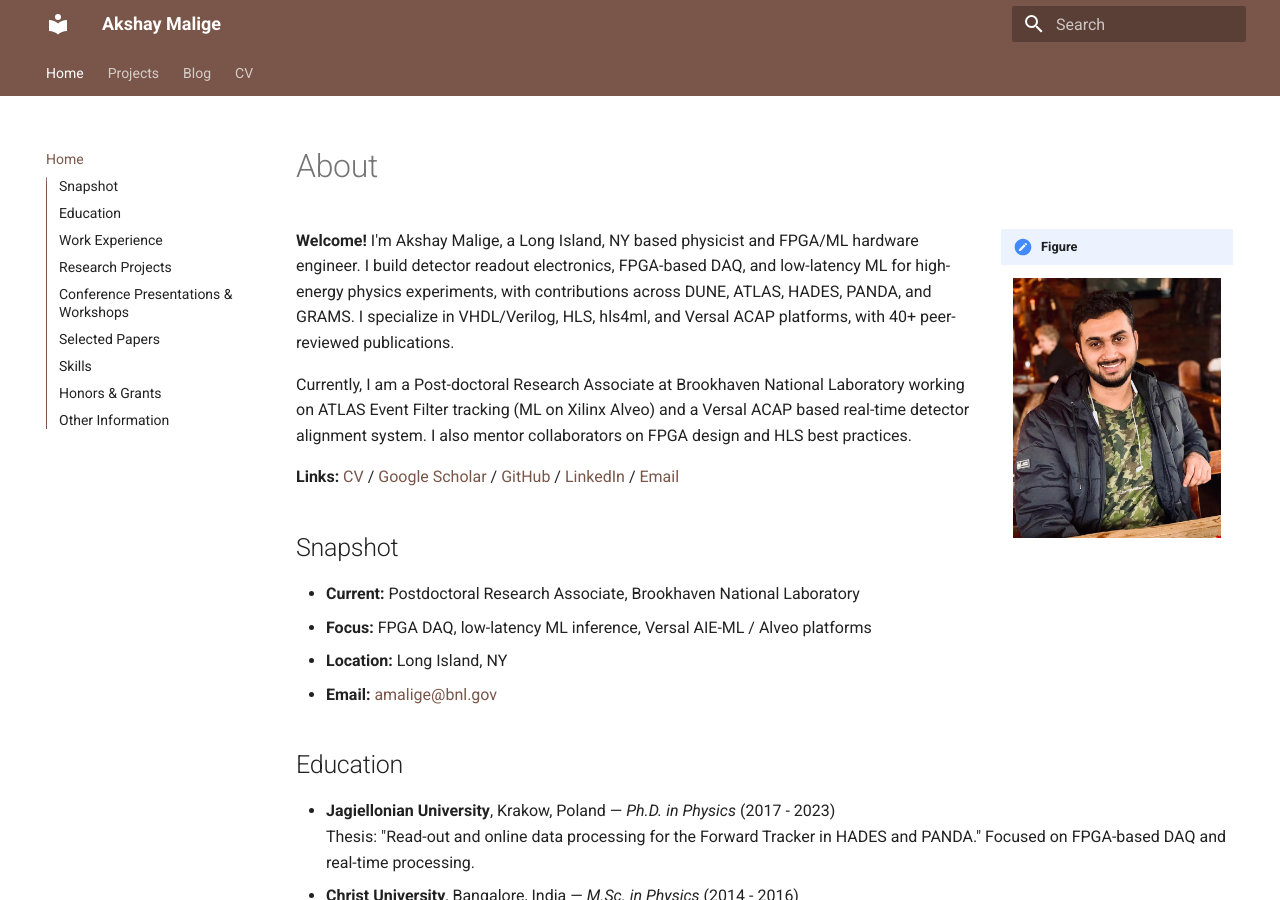
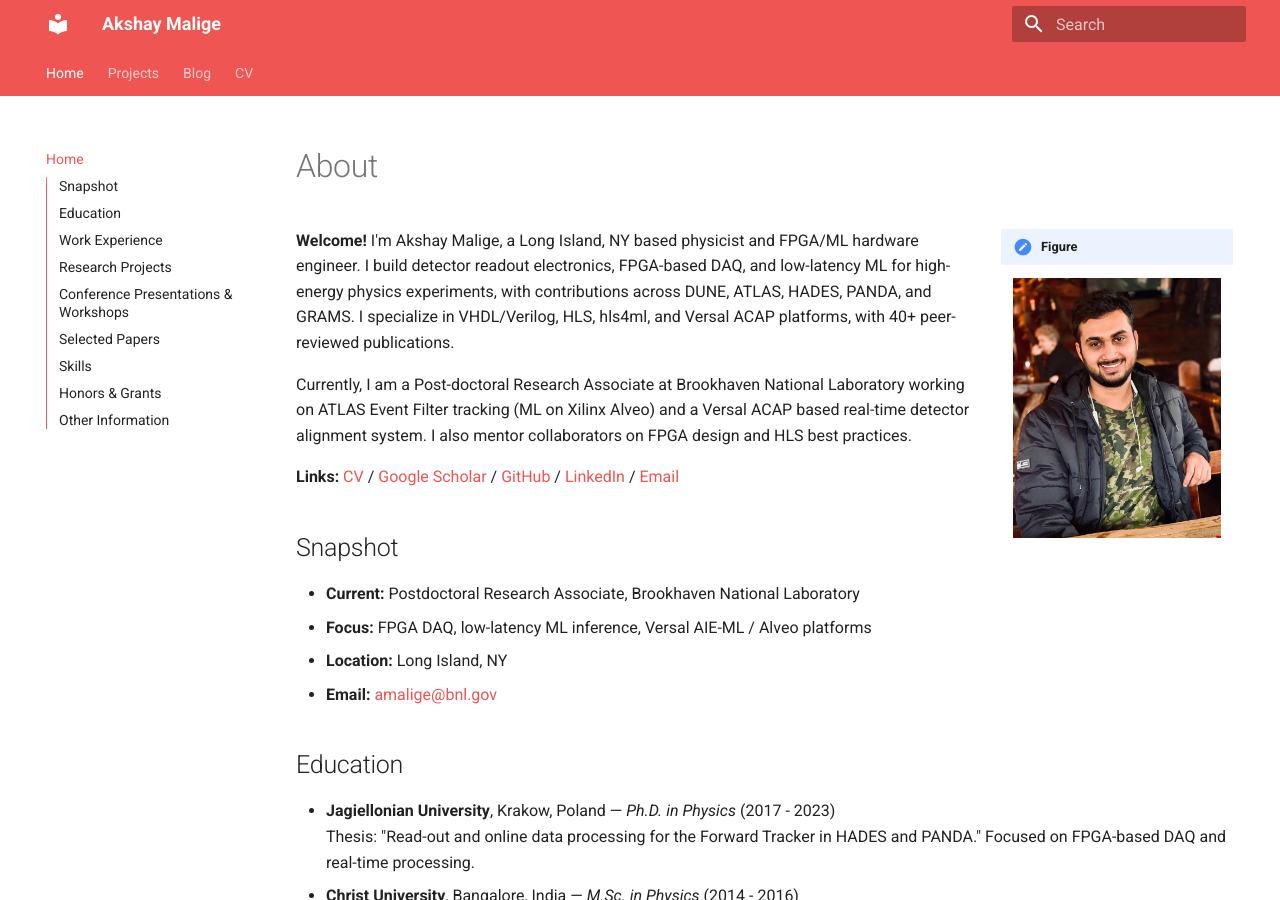
Before and after one commit to AkshayMalige/akshaymalige.github.io, an MkDocs documentation site: the page built from docs/index.md, in a window 1280 px wide and 900 px high. Built offline with MkDocs 1.6.1 and Material for MkDocs 9.7.7, drawn with Linux system fonts in a browser that asks for light colours.

Commit message:
color change

```diff
--- a/mkdocs.yml
+++ b/mkdocs.yml
@@ -5,10 +5,10 @@ theme:
   name: material
   palette:
     - scheme: default
-      primary: brown
+      primary: red
       accent: deep orange
     - scheme: slate
-      primary: brown
+      primary: red
       accent: deep orange
   features:
     - navigation.instant
```
